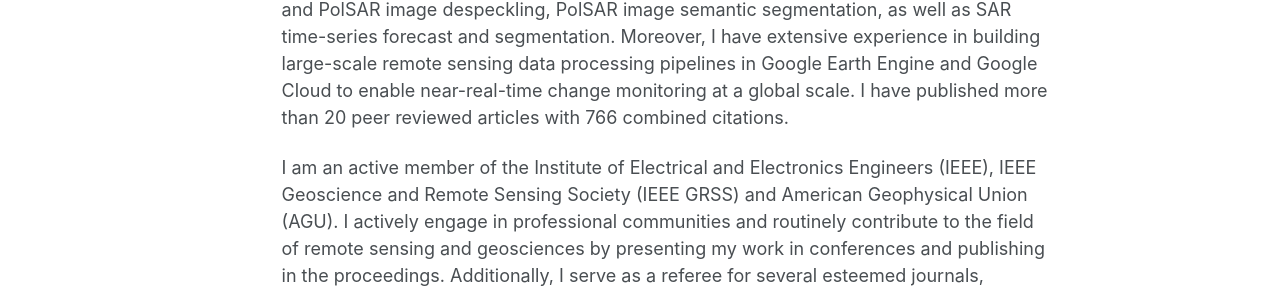
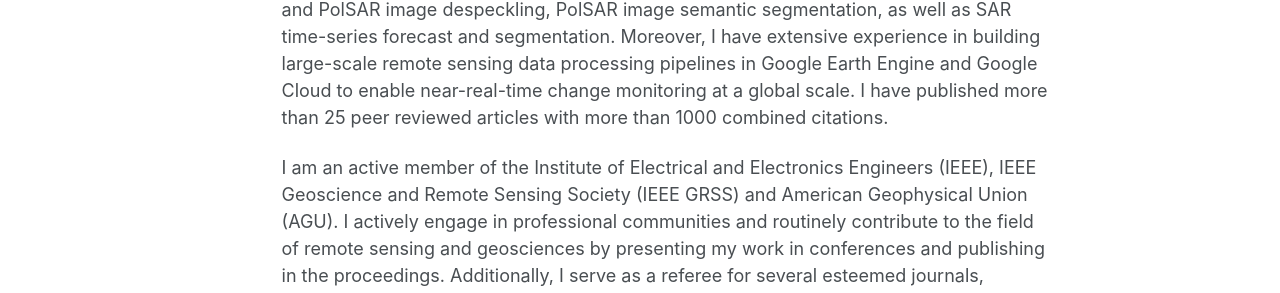
Before and after one commit to adugnag/adugnag.github.io, a Jekyll site: the page built from _pages/about.md, in a window 1280 px wide and 1280 px high. Shown: the part 697-990 px from the top of the window. Built offline with Jekyll 4.4.1, drawn with Linux system fonts in a browser that asks for light colours; some web fonts are replaced; some of the changed text lies outside the part shown.

Commit message:
Update about.md

```diff
--- a/_pages/about.md
+++ b/_pages/about.md
@@ -11,6 +11,6 @@ I am a senior research scientist and big data engineer at Ctrees, a non-profit t
 
 In my previous role, from 2019 to 2023, I worked as a researcher at the Laboratory of Geo-information Science and Remote Sensing at Wageningen University, the Netherlands. During this time, my focus was on the development of radar and deep learning methods for near-real-time forest change monitoring. Prior to that, from 2018 to 2019, I conducted postdoctoral research at the University of Twente, the Netherlands, where I explored deep learning methodologies for crop classification using polarimetric Synthetic Aperture Radar (SAR) data. I completed my Ph.D. (2017) in  Radar Remote Sensing at the University of Twente in Enschede, The Netherlands.
 
-My research interests revolve around leveraging microwave remote sensing and machine learning techniques to enhance the accuracy and efficiency of environmental monitoring. Specifically, I focus on image and signal processing and information extraction from SAR, PolSAR, and InSAR data using advanced machine learning such as deep learning. Throughout my career, I have contributed to cutting-edge deep learning models for SAR and PolSAR image despeckling, PolSAR image semantic segmentation, as well as SAR time-series forecast and segmentation. Moreover, I have extensive experience in building large-scale remote sensing data processing pipelines in Google Earth Engine and Google Cloud to enable near-real-time change monitoring at a global scale. I have published more than 20 peer reviewed articles with 766 combined citations.
+My research interests revolve around leveraging microwave remote sensing and machine learning techniques to enhance the accuracy and efficiency of environmental monitoring. Specifically, I focus on image and signal processing and information extraction from SAR, PolSAR, and InSAR data using advanced machine learning such as deep learning. Throughout my career, I have contributed to cutting-edge deep learning models for SAR and PolSAR image despeckling, PolSAR image semantic segmentation, as well as SAR time-series forecast and segmentation. Moreover, I have extensive experience in building large-scale remote sensing data processing pipelines in Google Earth Engine and Google Cloud to enable near-real-time change monitoring at a global scale. I have published more than 25 peer reviewed articles with more than 1000 combined citations.
 
 I am an active member of the Institute of Electrical and Electronics Engineers (IEEE), IEEE Geoscience and Remote Sensing Society (IEEE GRSS) and American Geophysical Union (AGU). I actively engage in professional communities and routinely contribute to the field of remote sensing and geosciences by presenting my work in conferences and publishing in the proceedings. Additionally, I serve as a referee for several esteemed journals, including IEEE Transactions on Geoscience and Remote Sensing, IEEE Geoscience and Remote Sensing Letters, and IEEE Journal of Selected Topics in Applied Earth Observations and Remote Sensing.
```
